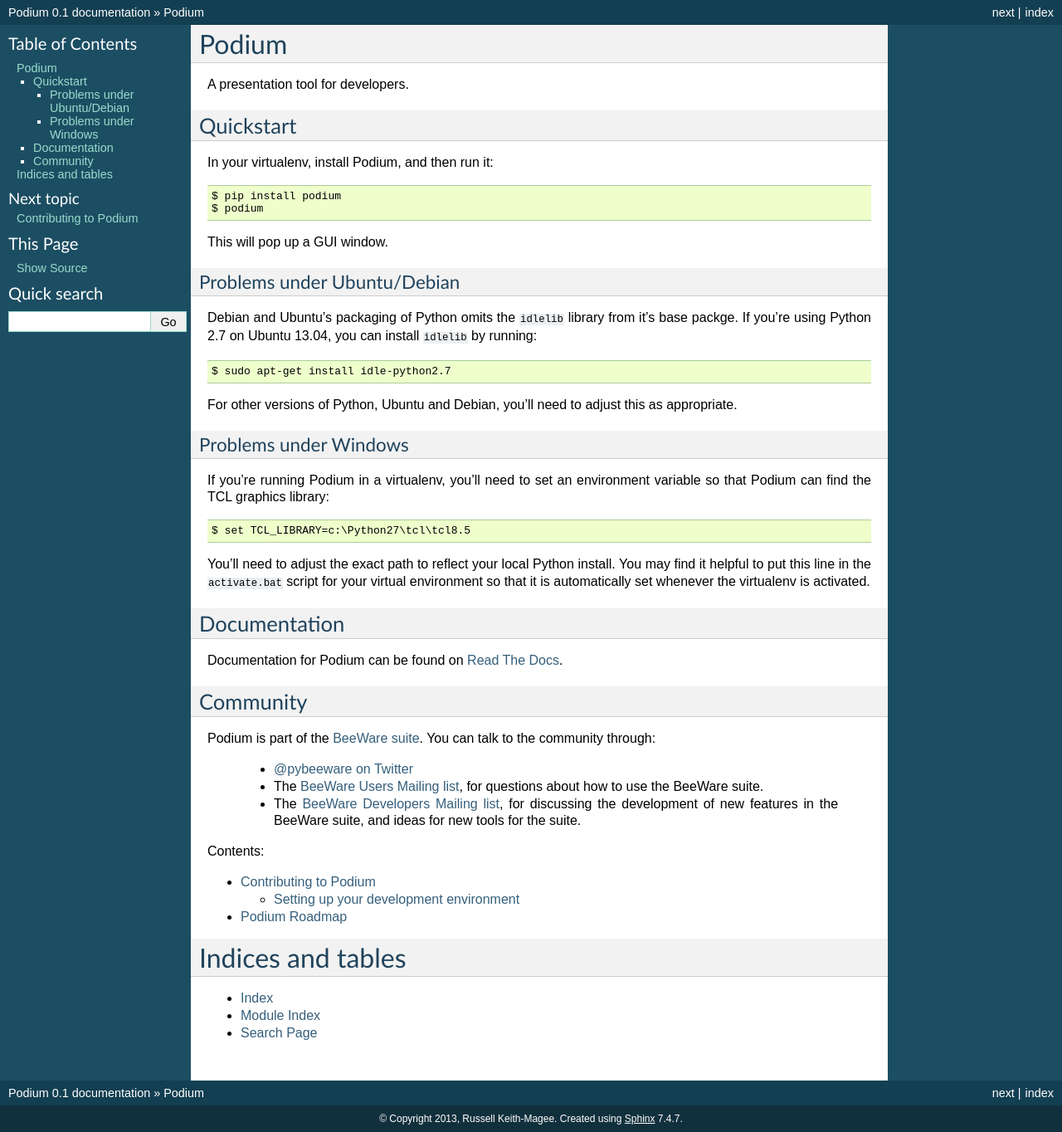
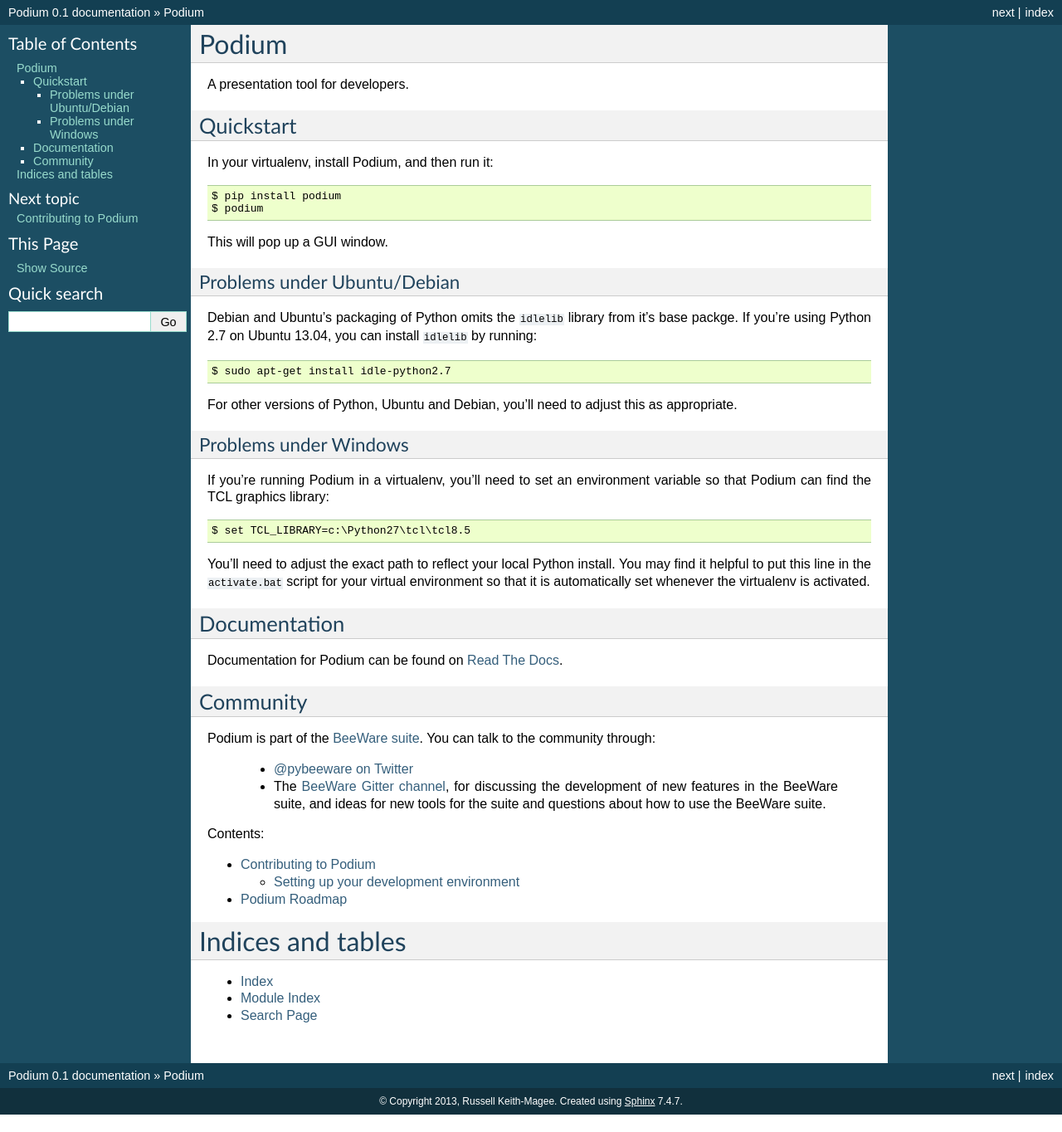
Before and after one commit to beeware/podium, a Sphinx documentation site: the page built from docs/index.rst, in a window 1280 px wide. Shown: the whole page at 83% size. Built offline with Sphinx 7.4.7, drawn with Linux system fonts in a browser that asks for light colours; pages that are not in the unit, such as notebooks, are missing from menus; after the commit the page ends 1343 px from its top, so only the background shows below that.

Commit message:
Update index.rst

```diff
--- a/docs/index.rst
+++ b/docs/index.rst
@@ -50,15 +50,13 @@
 
  * `@pybeeware on Twitter`_
 
- * The `BeeWare Users Mailing list`_, for questions about how to use the BeeWare suite.
+ * The `BeeWare Gitter channel`_, for discussing the development of new features in the BeeWare suite, and ideas for new tools for the suite and questions about how to use the BeeWare suite.
 
- * The `BeeWare Developers Mailing list`_, for discussing the development of new features in the BeeWare suite, and ideas for new tools for the suite.
 
 .. _BeeWare suite: http://pybee.org
 .. _Read The Docs: http://podium-app.readthedocs.org
 .. _@pybeeware on Twitter: https://twitter.com/pybeeware
-.. _BeeWare Users Mailing list: https://groups.google.com/forum/#!forum/beeware-users
-.. _BeeWare Developers Mailing list: https://groups.google.com/forum/#!forum/beeware-developers
+.. _BeeWare Gitter channel: https://gitter.im/pybee/general
 
 Contents:
 
```
